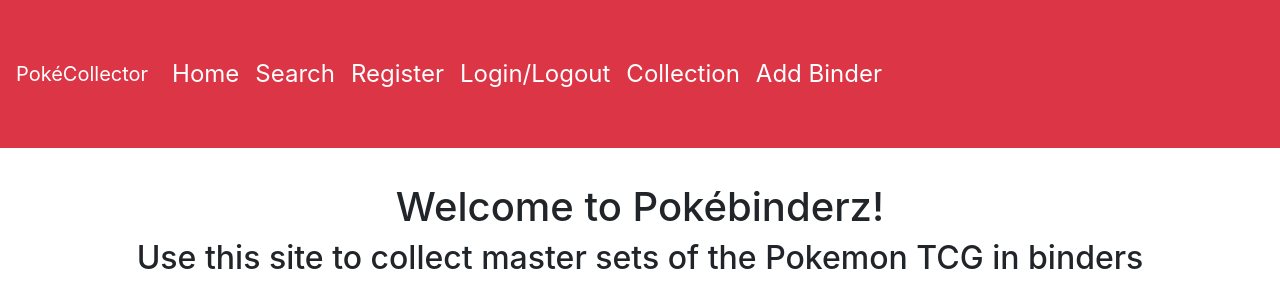
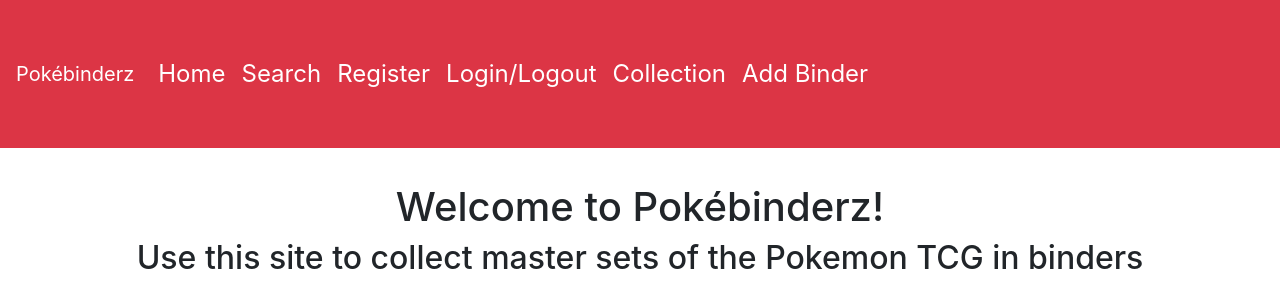
Before and after one commit to everupward248/pokebinder, a Flask app: page / in a window 1280 px wide. Shown: the top 300 px of the page. Run offline with Flask 3, Linux system fonts and the light colour scheme; some libraries are stand-ins or nearby versions.

Commit message:
corrected title and name on navbar

```diff
--- a/templates/base.html
+++ b/templates/base.html
@@ -35,12 +35,12 @@
     }
     </style>
 
-    <title>PokéCollectorTCG {% block title %}{% endblock %}</title>
+    <title>Pokébinderz {% block title %}{% endblock %}</title>
   </head>
   <body>
     <!--nav bar from bootstrap-->
     <nav class="navbar navbar-expand-lg navbar-custom py-5 navbar-light bg-danger">
-      <a class="navbar-brand text-white" href="/">PokéCollector</a>
+      <a class="navbar-brand text-white" href="/">Pokébinderz</a>
       <button class="navbar-toggler" type="button" data-toggle="collapse" data-target="#navbarNav" aria-controls="navbarNav" aria-expanded="false" aria-label="Toggle navigation">
         <span class="navbar-toggler-icon"></span>
       </button>
--- a/templates/base_centered.html
+++ b/templates/base_centered.html
@@ -30,12 +30,12 @@
     }
     </style>
 
-    <title>PokéCollectorTCG {% block title %}{% endblock %}</title>
+    <title>Pokébinderz {% block title %}{% endblock %}</title>
   </head>
   <body>
     <!--nav bar from bootstrap-->
     <nav class="navbar navbar-expand-lg py-5 navbar-light bg-danger">
-      <a class="navbar-brand text-white" href="/">PokéCollector</a>
+      <a class="navbar-brand text-white" href="/">Pokébinderz</a>
       <button class="navbar-toggler" type="button" data-toggle="collapse" data-target="#navbarNav" aria-controls="navbarNav" aria-expanded="false" aria-label="Toggle navigation">
         <span class="navbar-toggler-icon"></span>
       </button>
```
